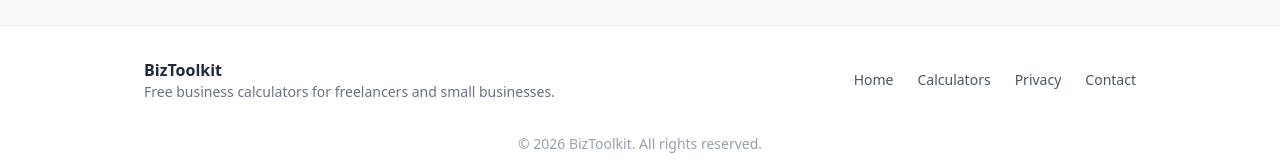
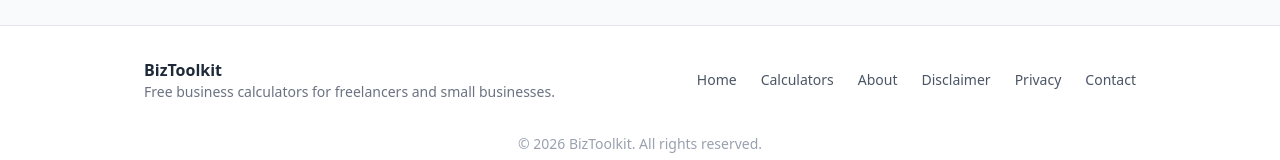
Before and after one commit to wakilmustaqeem/biztoolkit, a Next.js app: page / in a window 1280 px wide. Shown: the part 1106-1266 px from the top of the page. Built offline with nearby package versions, Linux system fonts and the light colour scheme.

Commit message:
Add About and Disclaimer links to footer

```diff
--- a/components/Footer.tsx
+++ b/components/Footer.tsx
@@ -11,6 +11,8 @@ export default function Footer() {
         <nav className="flex gap-6 text-sm text-gray-600">
           <Link href="/" className="hover:text-blue-600">Home</Link>
           <Link href="/#calculators" className="hover:text-blue-600">Calculators</Link>
+          <Link href="/about" className="hover:text-blue-600">About</Link>
+          <Link href="/disclaimer" className="hover:text-blue-600">Disclaimer</Link>
           <Link href="/privacy" className="hover:text-blue-600">Privacy</Link>
           <Link href="/contact" className="hover:text-blue-600">Contact</Link>
         </nav>
```
